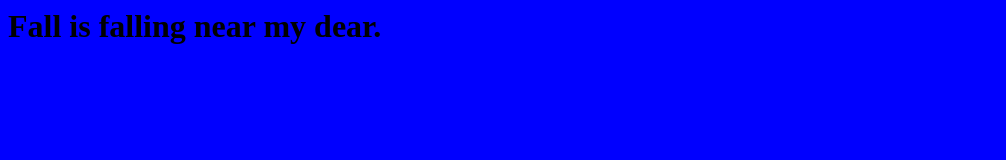
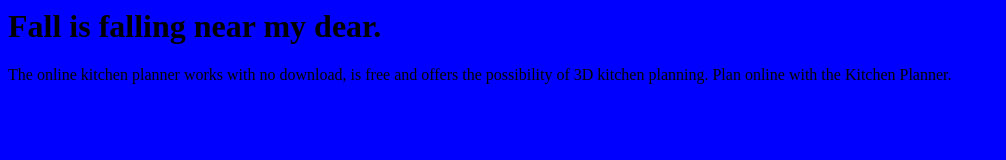
Before and after one commit to AaronMihalevich/Fall, a plain HTML site: page index.html in a window 1280 px wide. Shown: the whole page, without its empty margins (0-1006 px from the left). Drawn offline with Linux system fonts and the light colour scheme.

Commit message:
added paragraph

```diff
--- a/index.html
+++ b/index.html
@@ -1,2 +1,3 @@
 <link rel="stylesheet" href="style.css">
 <h1>Fall is falling near my dear.</h1>
+<p>The online kitchen planner works with no download, is free and offers the possibility of 3D kitchen planning. Plan online with the Kitchen Planner.</p>
```
